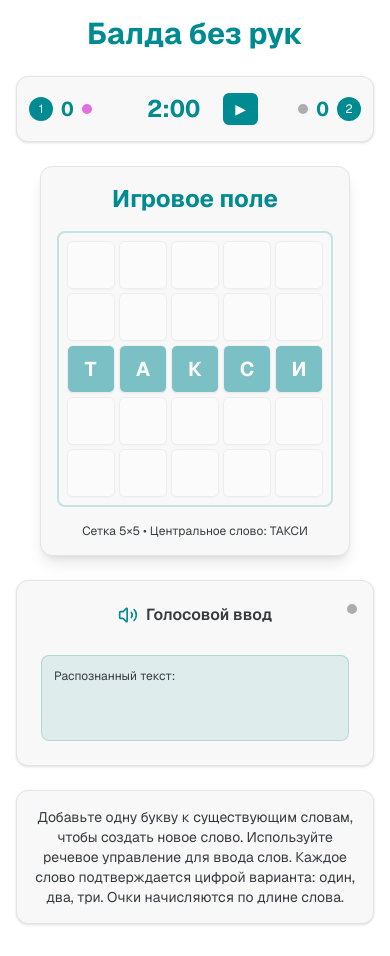
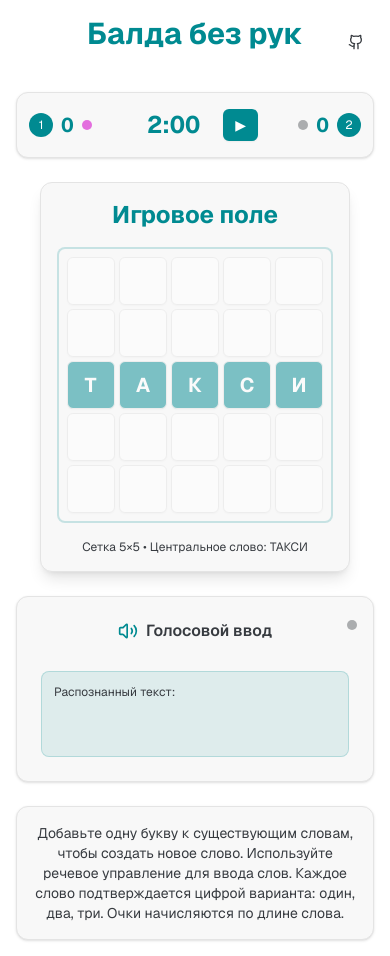
Before and after one commit to evgenius1424/hands-free-balda-game, a Next.js app: page / in a window 390 px wide. Built offline with nearby package versions, Linux system fonts and the light colour scheme.

Commit message:
feat: add GitHub link with icon to game header
- Included a GitHub link in the game header for easier repository access.
- Enhanced layout with responsive positioning for improved usability.

```diff
--- a/components/game.tsx
+++ b/components/game.tsx
@@ -12,6 +12,7 @@ import {
   type WordPlacement,
 } from "@/lib/word-validator";
 import { getRandomCenterWord } from "@/lib/center-words";
+import { GithubIcon } from "lucide-react";
 
 export default function Game() {
   const [centerWord, setCenterWord] = useState<string>(getRandomCenterWord());
@@ -233,11 +234,26 @@ export default function Game() {
 
   return (
     <div className="min-h-screen bg-background p-4">
-      <div className="max-w-[1400px] mx-auto space-y-6">
-        <div className="text-center">
+      <div
+        className={`${isLandscape ? "w-fit" : "max-w-[1400px]"} mx-auto space-y-6`}
+      >
+        <div className="relative flex items-center justify-center">
           <h1 className="text-3xl md:text-4xl font-bold text-primary mb-4">
             Балда без рук
           </h1>
+          <div className="absolute right-0 top-1/2 -translate-y-1/2 flex items-center gap-2">
+            <a
+              href="https://github.com/evgenius1424/hands-free-balda-game"
+              target="_blank"
+              rel="noopener noreferrer"
+              aria-label={"Открыть Github"}
+              title={"Открыть Github"}
+            >
+              <Button variant="ghost" size="icon" className="h-9 w-9">
+                <GithubIcon className="h-5 w-5" />
+              </Button>
+            </a>
+          </div>
         </div>
 
         {!isLandscape && (
```
